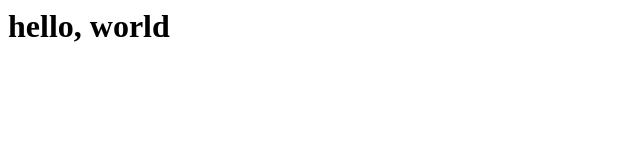
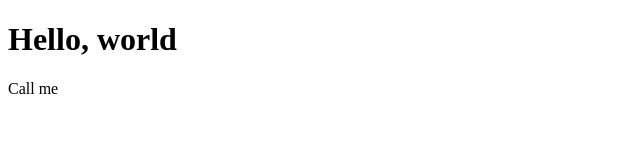
Before and after one commit to tonydehnke/website, a plain HTML site: page index.html in a window 1280 px wide. Shown: the whole page, without its empty margins (0-640 px from the left). Drawn offline with Linux system fonts and the light colour scheme.

Commit message:
Add some HTML structure

```diff
--- a/index.html
+++ b/index.html
@@ -1 +1,10 @@
-<h1>hello, world</h1>
+<!DOCTYPE html>
+<html>
+  <head>
+    <title></title>
+  </head>
+  <body>
+    <h1>Hello, world</h1>
+    <p> Call me </p>
+  </body>
+</html>
```
